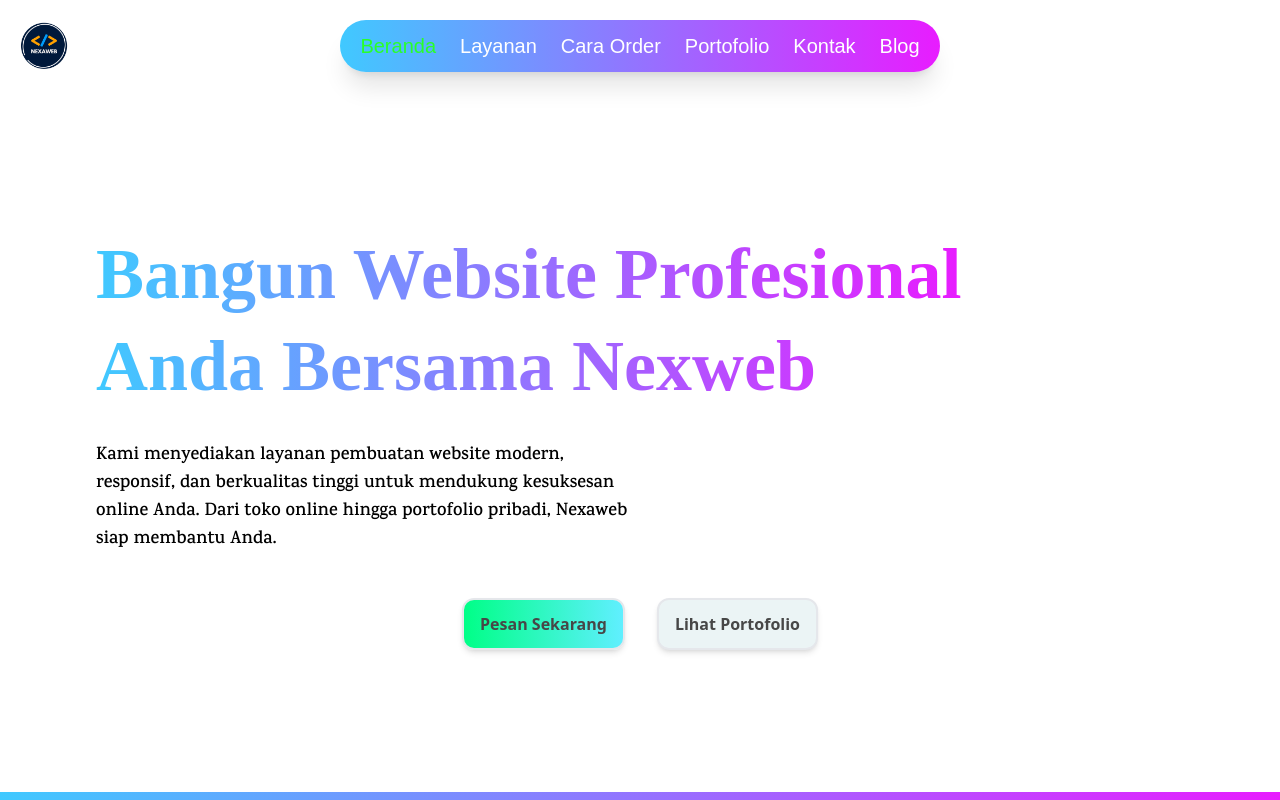
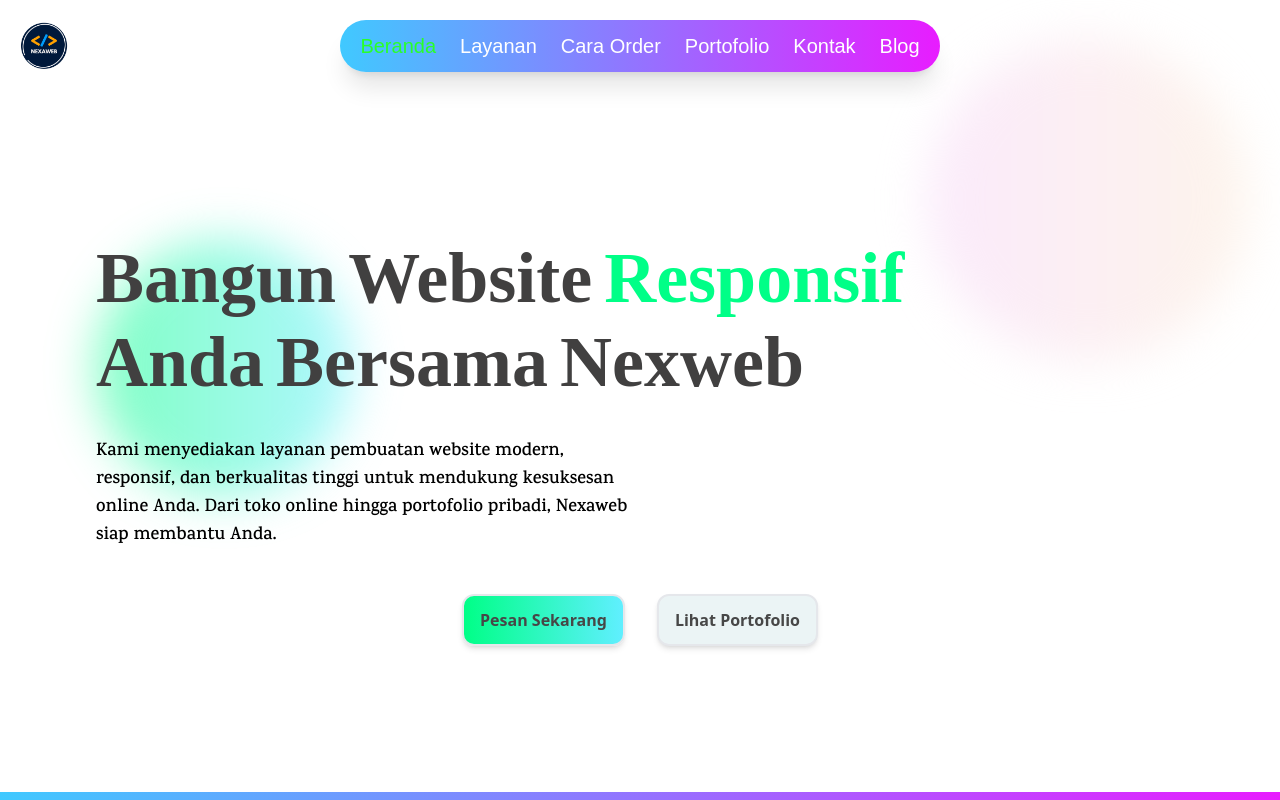
Before and after one commit to Araihan413/Nexaweb_Jasa-Pembuatan-Website, a React (Vite) app: page / in a window 1280 px wide. Shown: the top 800 px of the page. Built offline with nearby package versions, Linux system fonts and the light colour scheme; a web font is replaced by a local one.

Commit message:
menambahkan content awal pada setiap halaman

```diff
--- a/src/components/Elements/LineProcess.jsx
+++ b/src/components/Elements/LineProcess.jsx
@@ -7,6 +7,7 @@
 
 export const LineProcess = (props) => {
   const { title, titleDescription, description, number } = props;
+
   return (
     <>
       <div className="grid grid-cols-1 md:grid-cols-9">
@@ -14,7 +15,8 @@
           <h1 className="font-subJdul text-lg font-bold">{title}</h1>
         </motion.div>
         <div
-          className={`pt-20 md:pt-0 order-1 md:order-2 col-span-1 relative  before:content-[''] before:w-[2px] before:h-full before:absolute before:top-0 before:left-1/2 before:-translate-x-1/2 before:bg-blue-500 after:content-['${number}'] after:absolute after:top-1/2 after:-translate-y-1/2 after:left-1/2 after:-translate-x-1/2 after:z-10 after:bg-white after:py-1 `}></div>
+          data-number={number}
+          className={`pt-20 md:pt-0 order-1 md:order-2 col-span-1 relative  before:content-[''] before:w-[2px] before:h-full before:absolute before:top-0 before:left-1/2 before:-translate-x-1/2 before:bg-blue-500 after:content-[attr(data-number)] after:absolute after:top-1/2 after:-translate-y-1/2 after:left-1/2 after:-translate-x-1/2 after:z-10 after:bg-white after:py-1`}></div>
         <div className="col-span-1 md:col-span-6 order-last  px-10 py-5">
           <motion.div variants={inView} whileInView="view" initial="hidden" className="bg-white border-[1px] rounded-lg shadow-lg p-4 max-w-96">
             <h3 className="font-subJudul text-lg">{titleDescription}</h3>
--- a/src/components/Elements/textChange.jsx
+++ b/src/components/Elements/textChange.jsx
@@ -1,21 +1,27 @@
 import { useState, useEffect } from 'react';
+import { motion, AnimatePresence } from 'framer-motion';
 
 const TextChange = () => {
   const text = ['Impian', 'Responsif', 'Profesional', 'Modern'];
-  const [textChange, setTextChange] = useState(text[0]);
+  const [textChange, setTextChange] = useState(0);
 
   useEffect(() => {
     let index = 0;
     const interval = setInterval(() => {
       index = (index + 1) % text.length;
-      setTextChange(text[index]);
-    }, 3000);
+      setTextChange(index);
+    }, 5000);
 
     return () => clearInterval(interval);
   }, []);
+
   return (
     <>
-      <span>{textChange}</span>
+      <AnimatePresence mode="wait">
+        <motion.div key={textChange} initial={{ opacity: 0, y: 20 }} animate={{ opacity: 1, y: 0 }} exit={{ opacity: 0, y: -20 }} transition={{ duration: 0.5 }} className="w-full">
+          {text[textChange]}
+        </motion.div>
+      </AnimatePresence>
     </>
   );
 };
--- a/src/components/Fragments/Heading.jsx
+++ b/src/components/Fragments/Heading.jsx
@@ -1,31 +1,45 @@
 import Button from '../Elements/Button';
-import { motion } from 'framer-motion';
+import { delay, motion } from 'framer-motion';
 import TextChange from '../Elements/textChange';
 
 const Heading = () => {
+  const varian = {
+    hidden: { opacity: 0, y: 50 },
+    show: { opacity: 1, y: 0 },
+  };
   return (
     <>
       <div className="flex flex-col justify-center items-center gap-8 md:h-full h-screen lg:h-screen w-full">
-        <article className="flex flex-col justify-center items-start text-start">
-          <motion.div whileInView={{ opacity: 1 }} initial={{ opacity: 0 }} transition={{ duration: 2.5, delay: 0.7 }} className="mb-8 bg-gradient-primer bg-clip-text text-transparent ">
-            <div className="font-judul font-extrabold text-5xl md:text-7xl py-2 flex flex-col gap-5">
-              <div>
-                <span>Bangun </span>
-                <span>Website </span>
-                <TextChange />
+        {/*bg-gradient-primer bg-clip-text text-transparent */}
+        <article className="flex flex-col justify-center items-start text-start ">
+          <div className="mb-8">
+            <div className="font-judul font-extrabold text-5xl md:text-7xl py-2 flex flex-col gap-3 text-[#414040]">
+              <div className="flex flex-wrap gap-3">
+                <motion.span variants={varian} initial="hidden" animate="show">
+                  Bangun{' '}
+                </motion.span>
+                <motion.span variants={varian} initial="hidden" animate="show" transition={{ delay: 0.2 }}>
+                  Website{' '}
+                </motion.span>
+                <motion.div variants={varian} initial="hidden" animate="show" transition={{ delay: 0.4 }} className="relative text-[#00ff87]">
+                  <TextChange />
+                </motion.div>
               </div>
-              <div>
-                <span>Anda </span>
-                <span>Bersama </span>
-                <span>Nexweb</span>
+              <div className="flex flex-wrap gap-3">
+                <motion.span variants={varian} initial="hidden" animate="show" transition={{ delay: 0.6 }}>
+                  Anda{' '}
+                </motion.span>
+                <motion.span variants={varian} initial="hidden" animate="show" transition={{ delay: 0.8 }}>
+                  Bersama{' '}
+                </motion.span>
+                <motion.span variants={varian} initial="hidden" animate="show" transition={{ delay: 1 }}>
+                  Nexweb
+                </motion.span>
               </div>
             </div>
-          </motion.div>
+          </div>
 
-          {/* <motion.h3 whileInView={{ opacity: 1, y: 0, transition: { duration: 0.5, delay: 0.5 } }} initial={{ opacity: 0, y: 100 }} className="font-subJudul font-bold text-3xl mb-3">
-            Jasa Pembuatan Webste Profesional Untuk Bisnis dan Personal
-          </motion.h3> */}
-          <motion.p whileInView={{ opacity: 1, y: 0, transition: { duration: 0.5, delay: 0.8 } }} initial={{ opacity: 0, y: 100 }} className="font-paragraf font-semibold text-lg mb-3 md:w-4/5 lg:w-1/2 ">
+          <motion.p animate={{ opacity: 1, y: 0, transition: { duration: 0.5, delay: 0.8 } }} initial={{ opacity: 0, y: 100 }} className="font-paragraf font-semibold text-lg mb-3 md:w-4/5 lg:w-1/2 ">
             Kami menyediakan layanan pembuatan website modern, responsif, dan berkualitas tinggi untuk mendukung kesuksesan online Anda. Dari toko online hingga portofolio pribadi, Nexaweb siap membantu Anda.
           </motion.p>
         </article>
--- a/src/components/pages/contactPage.jsx
+++ b/src/components/pages/contactPage.jsx
@@ -1,14 +1,17 @@
 import { motion } from 'framer-motion';
 import NavbarTop from '../Fragments/NavbarTop';
+import Contact from '../Fragments/Contact';
 
 const ContactPage = () => {
   return (
     <>
-      <div>
-        <motion.header initial={{ opacity: 0, y: -100 }} animate={{ opacity: 1, y: 0, transition: { duration: 3, type: 'spring', stiffness: 150 } }}>
+      <div className="px-5 lg:px-24 md:px-14 py-16 pt-28 md:pt-32 lg:pt-28">
+        <header>
           <NavbarTop />
-        </motion.header>
-        <main>hello</main>
+        </header>
+        <main>
+          <Contact />
+        </main>
       </div>
     </>
   );
--- a/src/components/pages/home.jsx
+++ b/src/components/pages/home.jsx
@@ -18,9 +18,9 @@
   return (
     <>
       <div className="relative">
-        <motion.header initial={{ opacity: 0 }} animate={{ opacity: 1, transition: { duration: 3 } }}>
+        <header>
           <NavbarTop />
-        </motion.header>
+        </header>
         <motion.div
           initial={{ opacity: 0, display: 'none' }}
           animate={{ display: 'block', opacity: 1, transition: { duration: 1, delay: 1.5 } }}
@@ -28,10 +28,10 @@
           style={{ x, y }}
           className="w-40 h-40 rounded-full bg-gradient-primer blur-xl absolute top-1/2 left-1/2 transform -translate-x-1/2 -translate-y-1/2 z-[-50]"></motion.div>
         <main>
-          <section className="pt-12 px-5 md:py-36 md:pt-52 lg:pt-10 md:px-14 lg:px-24 bg-kotak-kotak -z-20">
-            <div className="w-full h-full relative z-20">
-              {/* <div className="w-[20vw] h-[20vw] rounded-full bg-gradient-bubble1 blur-xl absolute top-1/4 left-0  -z-10"></div> */}
-              {/* <div className="w-[25vw] h-[25vw] rounded-full bg-gradient-bubble2 blur-xl absolute top-0 -right-16 -z-10"></div> */}
+          <section className="pt-12 px-5 md:py-36 md:pt-52 lg:pt-10 md:px-14 lg:px-24 bg-kotak-kotak -z-20 ">
+            <div className="w-full h-full relative z-20 ">
+              <div className="w-[20vw] h-[20vw] rounded-full bg-gradient-bubble1 blur-xl absolute top-1/4 left-0  -z-10"></div>
+              <div className="w-[25vw] h-[25vw] rounded-full bg-gradient-bubble2 blur-xl absolute top-0 -right-16 -z-10"></div>
               <Heading></Heading>
             </div>
           </section>
--- a/src/components/pages/methodOrderPage.jsx
+++ b/src/components/pages/methodOrderPage.jsx
@@ -1,14 +1,17 @@
 import { motion } from 'framer-motion';
 import NavbarTop from '../Fragments/NavbarTop';
+import ProcessOrder from '../Fragments/ProcessOrder';
 
 const MethodOrderPage = () => {
   return (
     <>
-      <div>
-        <motion.header initial={{ opacity: 0, y: -100 }} animate={{ opacity: 1, y: 0, transition: { duration: 3, type: 'spring', stiffness: 150 } }}>
+      <div className="px-5 lg:px-24 md:px-14 py-16 pt-28 md:pt-32 lg:pt-28">
+        <header>
           <NavbarTop />
-        </motion.header>
-        <main>hello</main>
+        </header>
+        <main>
+          <ProcessOrder />
+        </main>
       </div>
     </>
   );
--- a/src/components/pages/portofolioPage.jsx
+++ b/src/components/pages/portofolioPage.jsx
@@ -1,14 +1,17 @@
 import { motion } from 'framer-motion';
 import NavbarTop from '../Fragments/NavbarTop';
+import Portofolio from '../Fragments/Portofolio';
 
 const PortofolioPage = () => {
   return (
     <>
-      <div className=" h-screen bg-red-200">
-        <motion.header initial={{ opacity: 0, y: -100 }} animate={{ opacity: 1, y: 0, transition: { duration: 3, type: 'spring', stiffness: 150 } }}>
+      <div className="px-5 lg:px-24 md:px-14 py-16 pt-28 md:pt-32 lg:pt-28">
+        <header>
           <NavbarTop />
-        </motion.header>
-        <main>hello</main>
+        </header>
+        <main>
+          <Portofolio />
+        </main>
       </div>
     </>
   );
--- a/tailwind.config.js
+++ b/tailwind.config.js
@@ -18,7 +18,7 @@
       "gradient-primer": "linear-gradient(to right, #40c9ff, #e81cff)",
       "gradient-sekunder": "linear-gradient(to right, rgba(0, 255, 135, 1), rgba(96, 239, 255, 1))",
       "gradient-bubble1": "linear-gradient(to right, rgba(0, 255, 135, 0.5), rgba(96, 239, 255, 0.5))",
-      "gradient-bubble2": "linear-gradient(to right, #b597f6, #96c6ea)",
+      "gradient-bubble2": "linear-gradient(to right, rgba(246, 213, 247, 0.5), rgba(251, 233, 215, 0.5))",
       "gradient-top": "linear-gradient(to top, #dbeafe, #f1f5f9)",
       "kotak-kotak": "url('./src/assets/background/mee.svg')",
     }
```
Also changed, not shown: src/components/Fragments/ProcessOrder.jsx (+7 -7 lines), src/components/pages/servicePage.jsx (+24 -4 lines).
